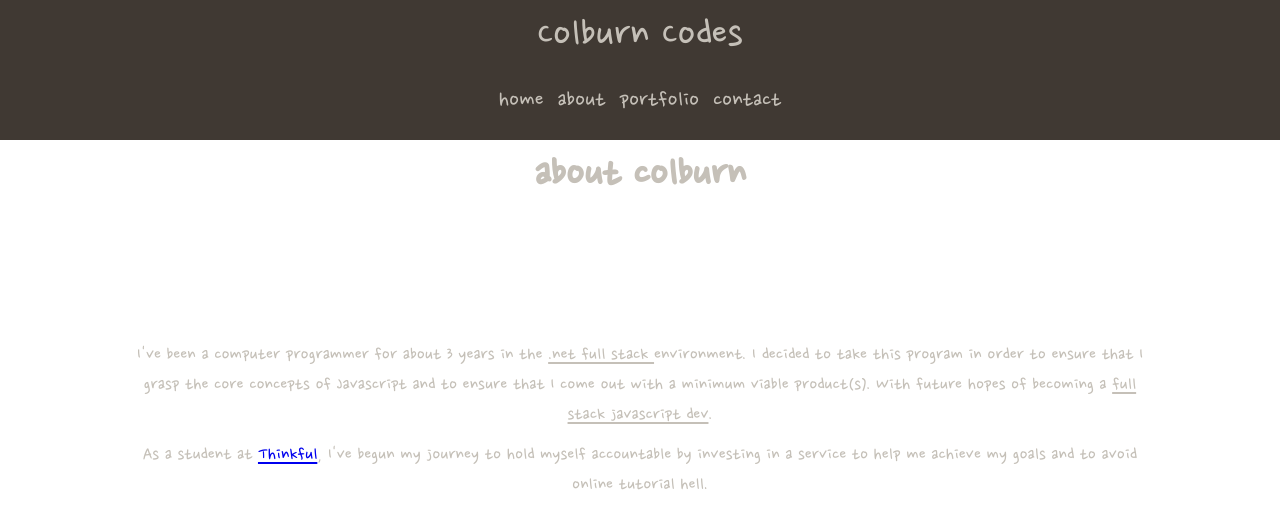
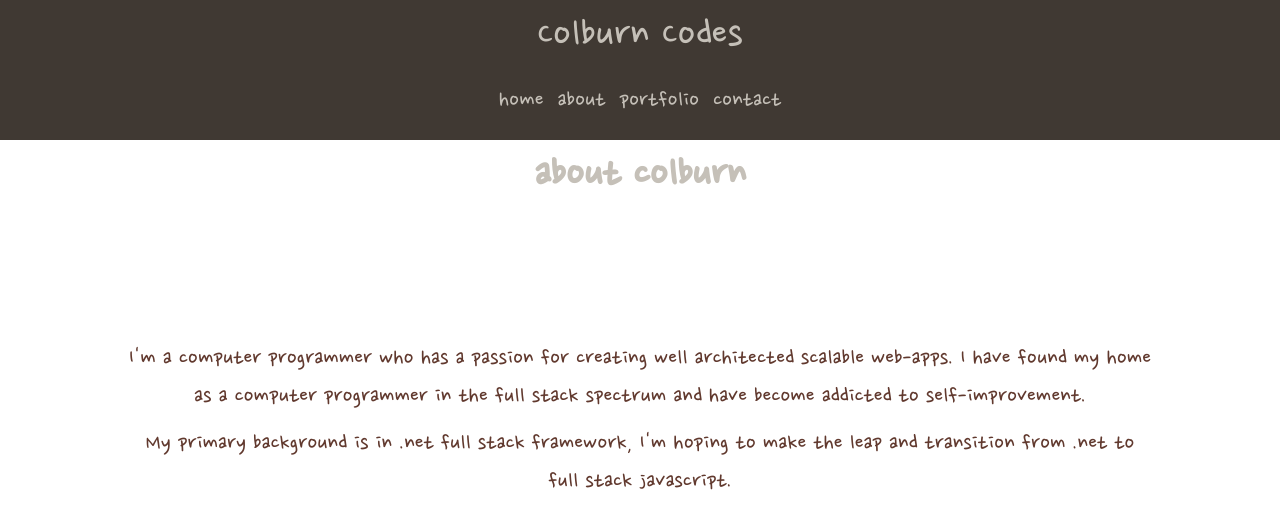
Before and after one commit to colburncodes/portfolio, a plain HTML site: page aboutme.html in a window 1280 px wide. Drawn offline with nearby package versions, Linux system fonts and the light colour scheme.

Commit message:
update about me

```diff
--- a/aboutme.html
+++ b/aboutme.html
@@ -36,8 +36,14 @@
 
           <div class="card">
             <div class="card-body animate__animated animate__bounceInLeft">
-            <p class="logo-p">I've been a computer programmer for about 3 years in the <u>.net full stack </u>environment. I decided to take this program in order to ensure that I grasp the core concepts of Javascript and to ensure that I come out with a minimum viable product(s). With future hopes of becoming a <u>full stack javascript dev</u>.</p>
-            <p class="logo-p">As a student at <a href="http://thinkful.com">Thinkful</a>, I've begun my journey to hold myself accountable by investing in a service to help me achieve my goals and to avoid online tutorial hell.</a>
+                <p class="logo-p main_description">
+                    I'm a computer programmer who has a passion for creating well architected scalable web-apps.
+                    I have found my home as a computer programmer in the full stack spectrum and have become addicted to self-improvement.
+                </p>
+                <p class="logo-p main_description">
+                  My primary background is in .net full stack framework, I'm hoping to make the leap and transition from .net to full stack
+                  javascript.
+                </p>
             </div>
         </div>
     </section>
```
